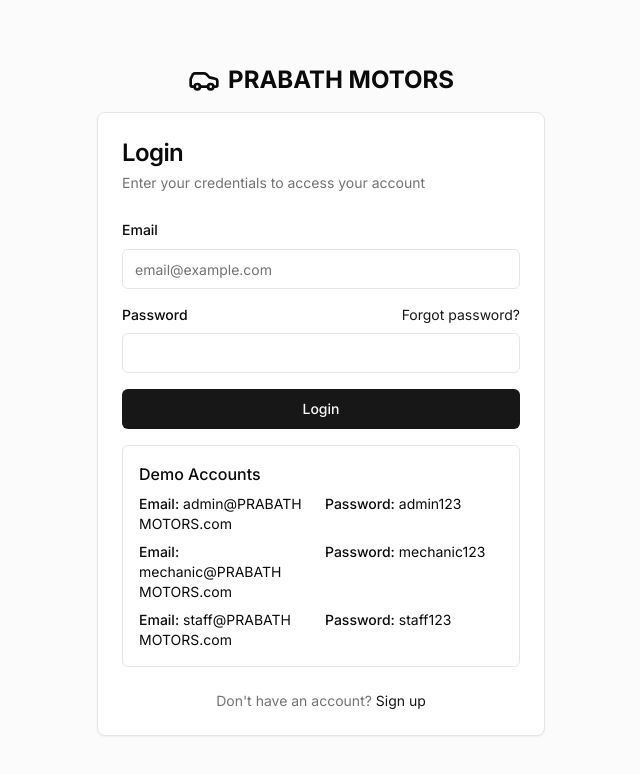
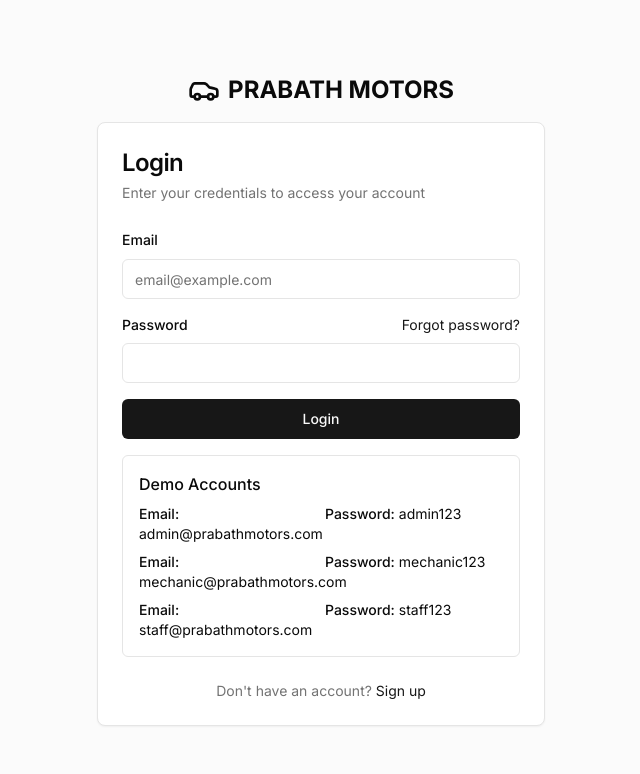
Before and after one commit to sravindusankalpa/prabath_motors, a Next.js app: page /login in a window 1280 px wide. Shown: the top 774 px of the page, without its empty margins (319-959 px from the left). Built offline with nearby package versions, Linux system fonts and the light colour scheme.

Commit message:
change admin details

```diff
--- a/app/login/page.tsx
+++ b/app/login/page.tsx
@@ -23,9 +23,9 @@ export default function LoginPage() {
 
   // Hardcoded credentials
   const validCredentials = [
-    { email: "admin@PRABATH MOTORS.com", password: "admin123", role: "admin" },
-    { email: "mechanic@PRABATH MOTORS.com", password: "mechanic123", role: "mechanic" },
-    { email: "staff@PRABATH MOTORS.com", password: "staff123", role: "staff" },
+    { email: "admin@prabathmotors.com", password: "admin123", role: "admin" },
+    { email: "mechanic@prabathmotors.com", password: "mechanic123", role: "mechanic" },
+    { email: "staff@prabathmotors.com", password: "staff123", role: "staff" },
   ]
 
   const handleSubmit = (e: React.FormEvent) => {
```
